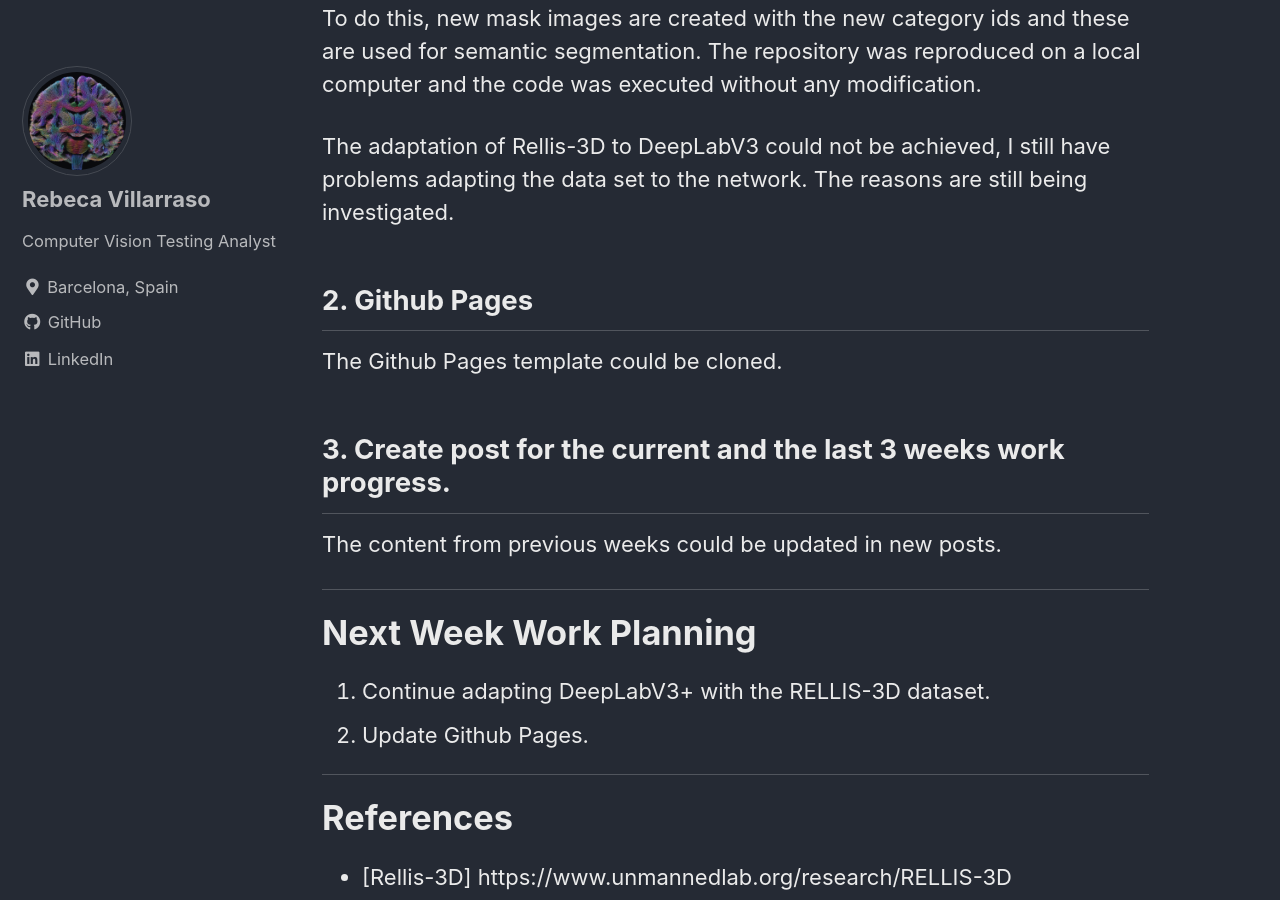
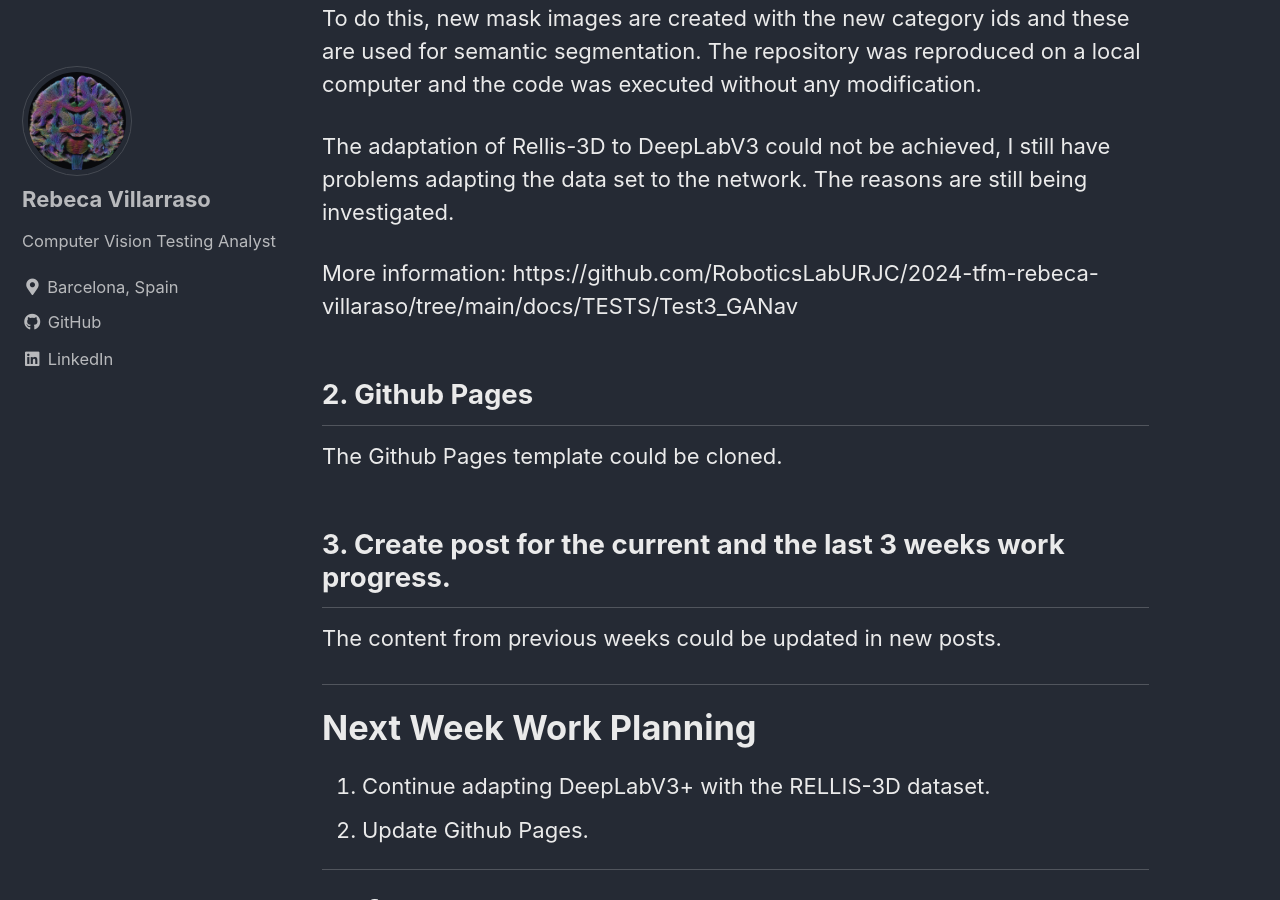
Before and after one commit to RoboticsLabURJC/2024-tfm-rebeca-villaraso, a Jekyll site: the page built from docs/_posts/2024-03-22-Week-3-4.md, in a window 1280 px wide and 900 px high, scrolled down 785 px. Built offline with Jekyll 4.4.1, drawn with Linux system fonts in a browser that asks for light colours; cached includes are drawn as plain includes.

Commit message:
Update 2024-03-22-Week-3-4.md

```diff
--- a/docs/_posts/2024-03-22-Week-3-4.md
+++ b/docs/_posts/2024-03-22-Week-3-4.md
@@ -26,6 +26,8 @@ Reproduction the GANav-offroad Github repository to perform semantic segmentatio
 The adaptation of Rellis-3D to DeepLabV3 could not be achieved, I still have problems adapting the data set to the network.
 The reasons are still being investigated.
 
+More information: https://github.com/RoboticsLabURJC/2024-tfm-rebeca-villaraso/tree/main/docs/TESTS/Test3_GANav
+
 ## 2. Github Pages
 
 The Github Pages template could be cloned.
```
